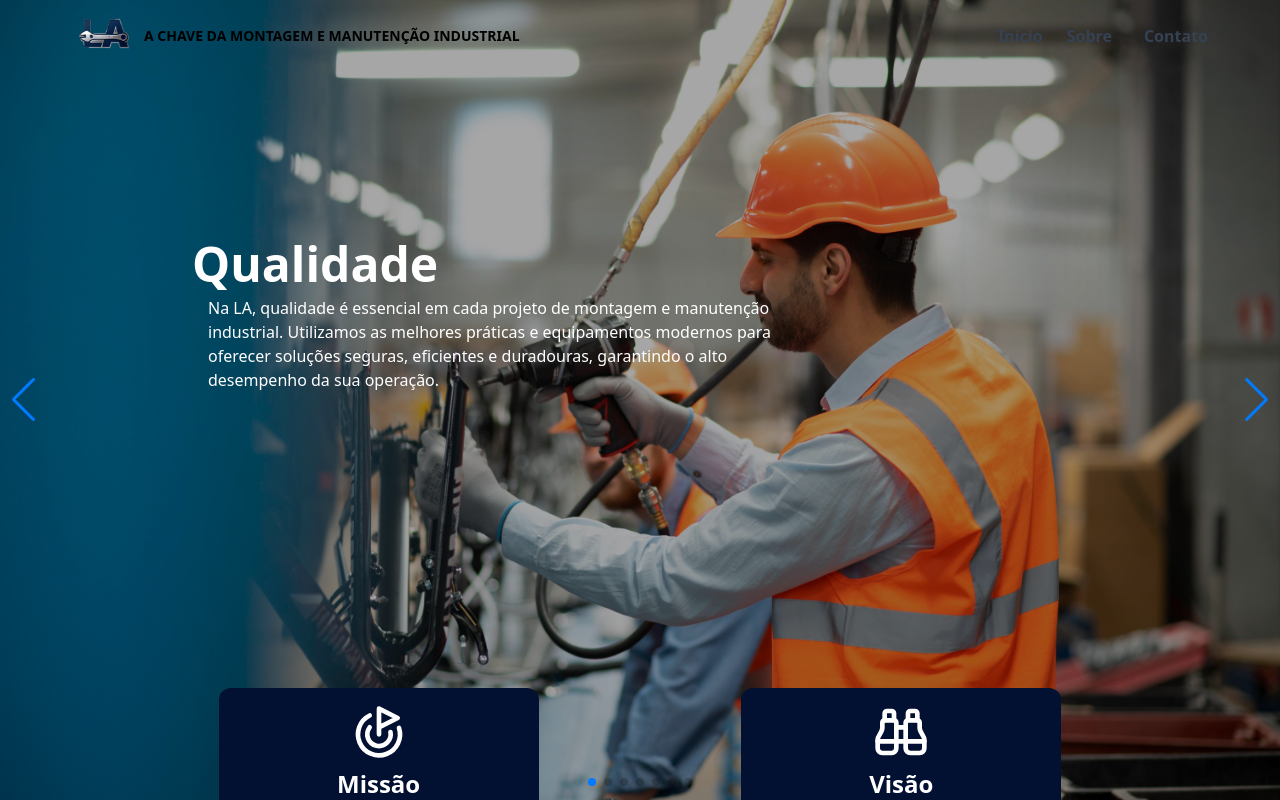
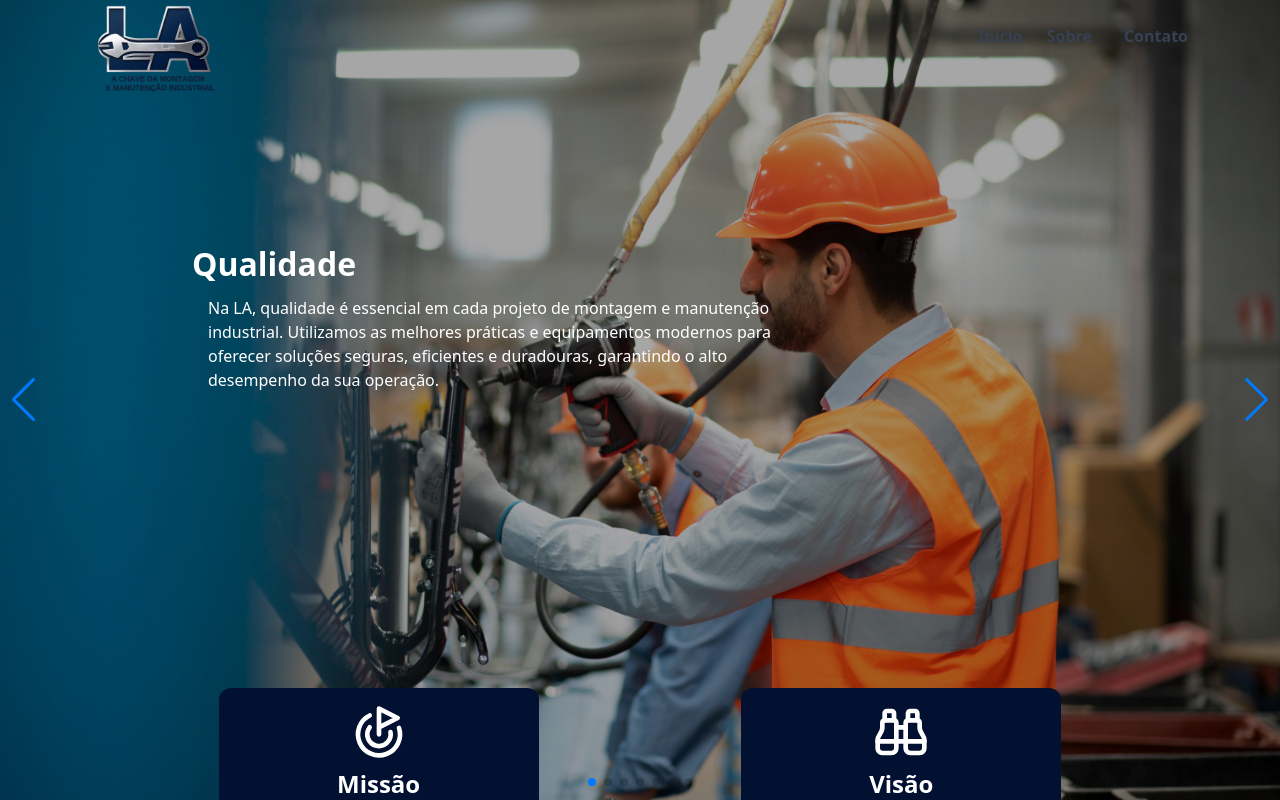
Before and after one commit to Cassio-ra/la-mmi, a React (Vite) app: page / in a window 1280 px wide. Shown: the top 800 px of the page. Built offline with nearby package versions, Linux system fonts and the light colour scheme; grey boxes are pictures that could not be loaded.

Commit message:
Altercao de Logo e adaptacao de tamanho de letra

```diff
--- a/src/App.jsx
+++ b/src/App.jsx
@@ -49,11 +49,13 @@ function App() {
             <nav
                 className={`fixed w-full top-0 z-10 py-4 transition-all duration-300 ${isScrolled ? "bg-white shadow-md" : "bg-transparent"}`}>
                 <div className="max-w-6xl mx-auto flex justify-between items-center">
-                    <h1 className="xl:text-sm text-xs text-wrap font-bold uppercase flex items-center h-10 max-h-10">
-                        <img src={logo} className="h-20 w-20 object-contain" alt="logo"/>
-                        A chave da montagem e Manutenção Industrial
+                    <h1 className="flex items-center h-10 max-h-10"
+                        onClick={() => goToSlide(0)}>
+                        <img src={logo}
+                             className={`object-contain h-30 w-30 ${isScrolled ? "" : "xl:h-45 xl:w-45 xl:mt-5"} transition-all`}
+                             alt="logo"/>
                     </h1>
-                    <ul className="flex space-x-6">
+                    <ul className="flex space-x-6 mr-5">
                         <li><a
                             onClick={() => goToSlide(0)}
                             className="text-gray-700 font-semibold hover:text-blue-500 hover:cursor-pointer">Início</a>
@@ -75,7 +77,7 @@ function App() {
                 </div>
             </nav>
 
-            {/*Swiper ocupando 100vh*/}
+            {/*Swiper*/}
             <div className="w-full h-screen">
                 <Swiper
                     modules={[Navigation, Pagination, Autoplay]}
@@ -98,7 +100,8 @@ function App() {
                              className="absolute top-0 left-0 w-full h-full object-cover" alt="Imagem 1"/>
                         <div className="absolute inset-0 bg-black/35">
                             <div className="absolute top-[30%] left-[15%] text-left text-white">
-                                <h2 className="text-5xl font-bold break-all hyphens-auto">Bem Vindo</h2>
+                                <h2 className="text-[clamp(1.5rem,10vw,2rem)] font-bold break-all hyphens-auto">Bem
+                                    Vindo</h2>
                                 <p className="mt-2 ml-4 text-md lg:w-[45vw] w-[60vw]">Especialistas em montagem e
                                     manutenção industrial, oferecemos soluções completas para garantir o máximo
                                     desempenho, segurança e eficiência da sua operação. Com uma equipe experiente e
@@ -112,7 +115,7 @@ function App() {
                              className="absolute top-0 left-0 w-full h-full object-cover" alt="Imagem 2"/>
                         <div className="absolute inset-0 bg-black/35">
                             <div className="absolute top-[30%] left-[15%] text-left text-white">
-                                <h2 className="text-5xl font-bold break-all hyphens-auto">Qualidade</h2>
+                                <h2 className="text-[clamp(1.5rem,10vw,2rem)] font-bold break-all hyphens-auto">Qualidade</h2>
                                 <p className="mt-2 ml-4 text-md lg:w-[45vw] w-[60vw]">Na LA, qualidade é essencial em
                                     cada projeto de montagem e manutenção industrial. Utilizamos as melhores práticas e
                                     equipamentos modernos para oferecer soluções seguras, eficientes e duradouras,
@@ -125,7 +128,7 @@ function App() {
                              className="absolute top-0 left-0 w-full h-full object-cover" alt="Imagem 3"/>
                         <div className="absolute inset-0 bg-black/35">
                             <div className="absolute top-[30%] left-[15%] text-left text-white">
-                                <h2 className="text-5xl font-bold break-all hyphens-auto">Segurança</h2>
+                                <h2 className="text-[clamp(1.5rem,10vw,2rem)] font-bold break-all hyphens-auto">Segurança</h2>
                                 <p className="mt-2 ml-4 text-md lg:w-[45vw] w-[60vw]">Montagem e manutenção industrial
                                     exigem rigor e responsabilidade. Por isso, seguimos padrões de segurança elevados,
                                     protegendo sua equipe, seu patrimônio e assegurando operações sem riscos. Segurança
@@ -138,7 +141,7 @@ function App() {
                              className="absolute top-0 left-0 w-full h-full object-cover" alt="Imagem 4"/>
                         <div className="absolute inset-0 bg-black/35">
                             <div className="absolute top-[30%] left-[15%] text-left text-white">
-                                <h2 className="text-5xl font-bold break-all hyphens-auto">Integridade</h2>
+                                <h2 className="text-[clamp(1.5rem,10vw,2rem)] font-bold break-all hyphens-auto">Integridade</h2>
                                 <p className="mt-2 ml-4 text-md lg:w-[45vw] w-[60vw]">Trabalhamos com transparência,
                                     ética e compromisso em cada serviço de montagem e manutenção industrial. Valorizamos
                                     relações de confiança, garantindo soluções seguras, eficientes e alinhadas às
@@ -151,7 +154,7 @@ function App() {
                              className="absolute top-0 left-0 w-full h-full object-cover" alt="Imagem 5"/>
                         <div className="absolute inset-0 bg-black/35">
                             <div className="absolute top-[30%] left-[15%] text-left text-white">
-                                <h2 className="text-5xl font-bold break-all hyphens-auto">Comprometimento</h2>
+                                <h2 className="text-[clamp(1.5rem,10vw,2rem)] font-bold break-all hyphens-auto">Comprometimento</h2>
                                 <p className="mt-2 ml-4 text-md lg:w-[45vw] w-[60vw]">Na LA, estamos sempre prontos para
                                     atender com eficiência e dedicação. Nosso comprometimento com a excelência em
                                     montagem e manutenção industrial garante soluções ágeis, seguras e personalizadas
@@ -165,7 +168,7 @@ function App() {
                              className="absolute top-0 left-0 w-full h-full object-cover" alt="Imagem 6"/>
                         <div className="absolute inset-0 bg-black/35">
                             <div className="absolute top-[30%] left-[15%] text-left text-white">
-                                <h2 className="text-5xl font-bold break-all hyphens-auto">Sustentabilidade</h2>
+                                <h2 className="text-[clamp(1.5rem,10vw,2rem)] font-bold break-all hyphens-auto">Sustentabilidade</h2>
                                 <p className="mt-2 ml-4 text-md lg:w-[45vw] w-[60vw]">Eficiência e responsabilidade
                                     ambiental caminham juntas em nossos serviços de montagem e manutenção industrial.
                                     Com práticas sustentáveis, reduzimos desperdícios, otimizamos recursos e minimizamos
@@ -178,7 +181,8 @@ function App() {
                              className="absolute top-0 left-0 w-full h-full object-cover" alt="Imagem 7"/>
                         <div className="absolute inset-0 bg-black/35">
                             <div className="absolute top-[30%] left-[15%] text-left text-white">
-                                <h2 className="text-5xl font-bold break-word hyphens-auto">Trabalho em Equipe</h2>
+                                <h2 className="text-[clamp(1.5rem,10vw,2rem)] font-bold break-word hyphens-auto">Trabalho
+                                    em Equipe</h2>
                                 <p className="mt-2 ml-4 text-md lg:w-[45vw] w-[60vw]">A força de um time comprometido é
                                     essencial para a excelência na montagem e manutenção industrial. Com união,
                                     experiência e dedicação, entregamos soluções eficientes e seguras, garantindo o
@@ -189,7 +193,7 @@ function App() {
                 </Swiper>
             </div>
 
-            {/* Conteúdo principal com fundo branco */}
+            {/* Conteúdo principal */}
             <main
                 className="w-full h-auto p-4 flex flex-wrap xl:justify-evenly justify-center items-center gap-4 bg-main">
                 {/* Blocos de missão e visão */}
```
Also changed, not shown: src/assets/logo.png.
